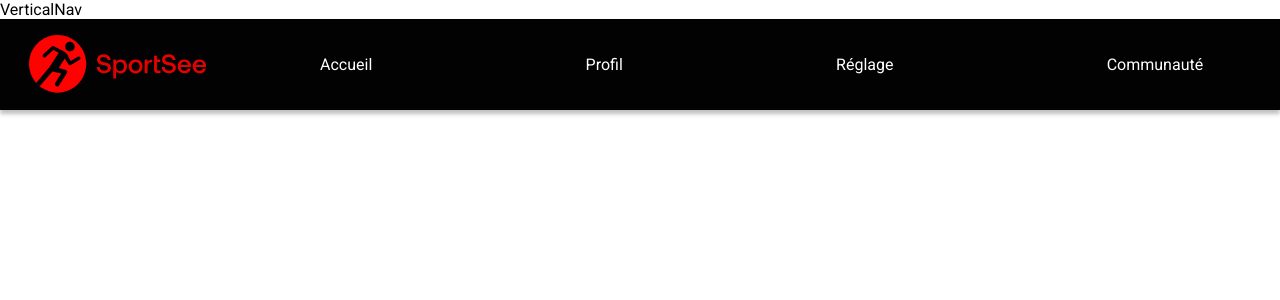
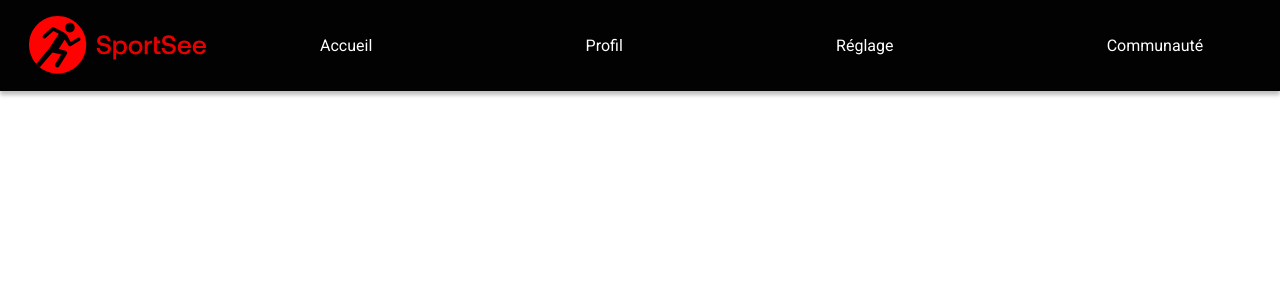
Before and after one commit to JaRoD41/OC-sportsee, a React (Create React App) app: page / in a window 1280 px wide. Shown: the top 300 px of the page. Built offline with nearby package versions, Linux system fonts and the light colour scheme.

Commit message:
add verticalnav

```diff
--- a/src/components/VerticalNav/VerticalNav.jsx
+++ b/src/components/VerticalNav/VerticalNav.jsx
@@ -2,6 +2,8 @@ import React from 'react'
 
 export default function VerticalNav() {
   return (
-    <div>VerticalNav</div>
+    <aside className='verticalContainer'>
+      <div></div>
+    </aside>
   )
 }
--- a/src/components/VerticalNav/_VerticalNav.scss
+++ b/src/components/VerticalNav/_VerticalNav.scss
@@ -0,0 +1,10 @@
+.verticalContainer {
+	display: flex;
+	flex-direction: column;
+	justify-content: space-between;
+	align-items: center;
+	width: 117px;
+	height: 100%;
+	background-color: $nav-color;
+	box-shadow: 0px 4px 4px 0px rgba(0, 0, 0, 0.25);
+}
--- a/src/style/Base/_base.scss
+++ b/src/style/Base/_base.scss
@@ -10,3 +10,8 @@
 	box-sizing: inherit;
 	font-family: 'Roboto', sans-serif;
 }
+
+body {
+	box-sizing: border-box;
+	min-width: $breakpoint-desktop;
+}
```
